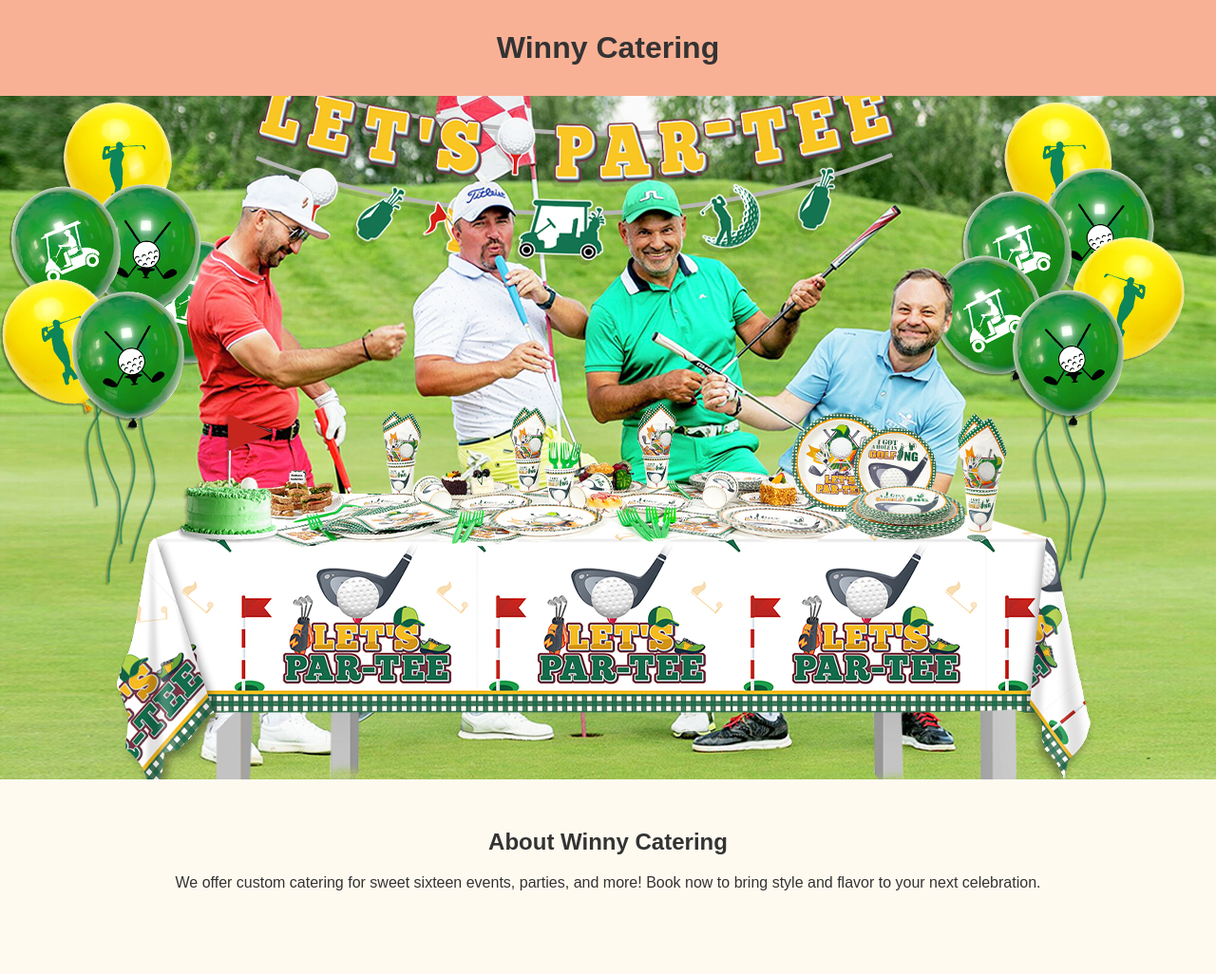
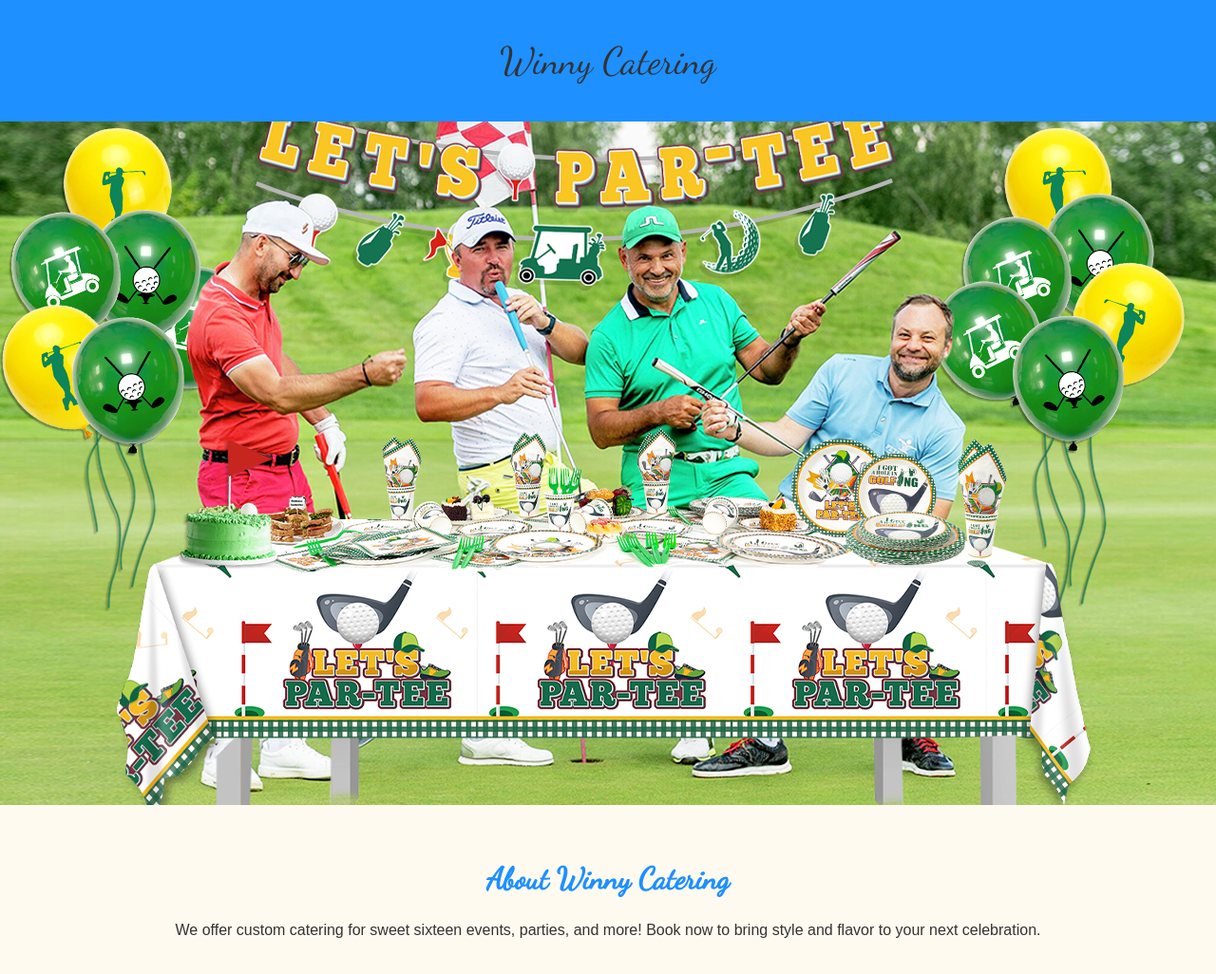
Before and after one commit to WINSTON672/winny-catering, a plain HTML site: page index.html in a window 1280 px wide. Shown: the whole page at 95% size. Before the commit the page ends 987 px from the top, so only its background shows below. Drawn offline with Linux system fonts and the light colour scheme.

Commit message:
Update index.html

```diff
--- a/index.html
+++ b/index.html
@@ -4,6 +4,7 @@
   <meta charset="UTF-8" />
   <meta name="viewport" content="width=device-width, initial-scale=1.0" />
   <title>Winny Catering</title>
+  <link href="https://fonts.googleapis.com/css2?family=Dancing+Script&display=swap" rel="stylesheet">
   <style>
     body {
       margin: 0;
@@ -12,11 +13,11 @@
       color: #333;
     }
     header {
-      background-color: #f8b195;
+      background-color: #1e90ff;
       padding: 1em;
       text-align: center;
-      font-size: 2em;
-      font-weight: bold;
+      font-size: 2.5em;
+      font-family: 'Dancing Script', cursive;
     }
     .slideshow {
       position: relative;
@@ -31,6 +32,11 @@
     .info {
       padding: 2em;
       text-align: center;
+    }
+    .info h2 {
+      color: #1e90ff;
+      font-family: 'Dancing Script', cursive;
+      font-size: 2em;
     }
   </style>
 </head>
```
